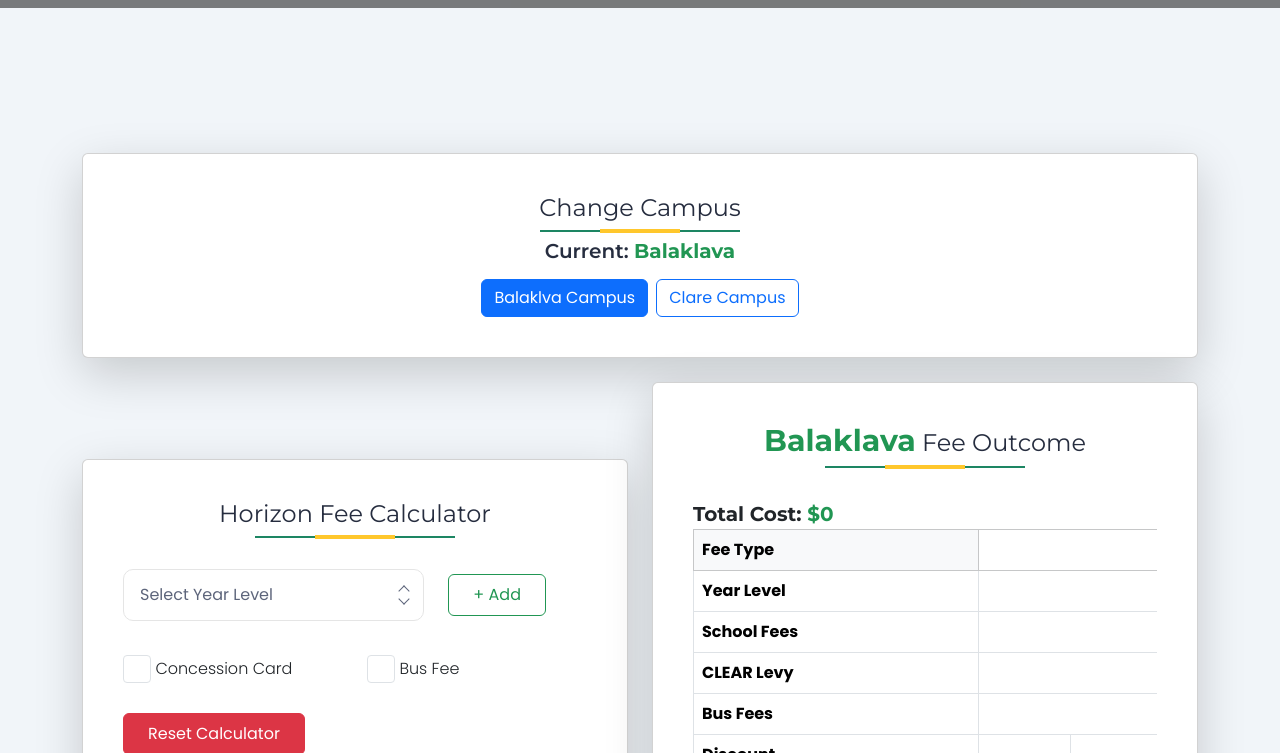
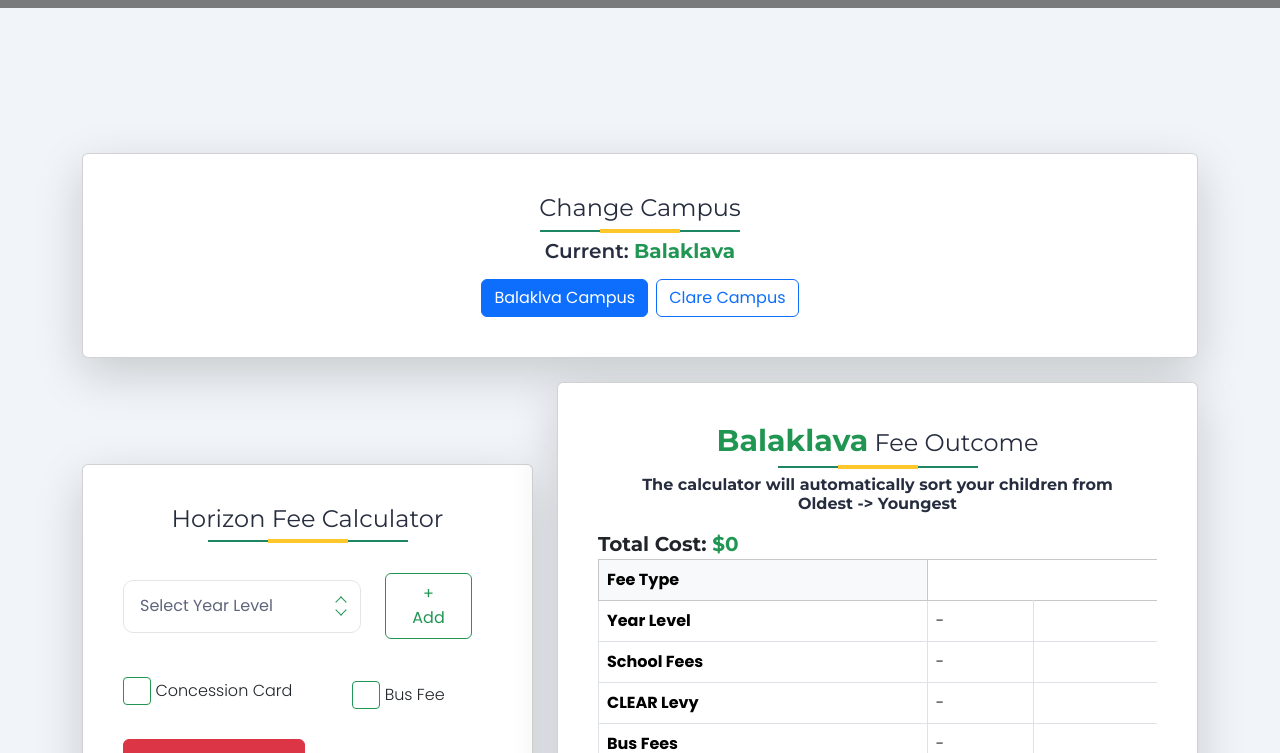
Before and after one commit to BradHeff/Horizon-Fee-Calculator, a React app: page / in a window 1280 px wide. Both pictures are taken after a click on the element 332 px from the left and 439 px from the top of the page. Shown: the part 47-800 px from the top of the page. Built offline with nearby package versions, Linux system fonts and the light colour scheme.

Commit message:
Updated Tuition.js to correct the CLEAR fees and functions of the dropdowns

```diff
--- a/src/Components/Calculator/Tuition.js
+++ b/src/Components/Calculator/Tuition.js
@@ -102,11 +102,11 @@
   "year12",
 ];
 
-function YearLevelSelector({ onSelect, index }) {
+function YearLevelSelector({ onSelect, index, isNew, value }) {
   return (
-    <div className="select-style-2">
+    <div className={`select-style-2 ${isNew ? 'new-dropdown' : ''}`}>
       <div className="select-position">
-        <select onChange={(e) => onSelect(e.target.value, index)}>
+        <select onChange={(e) => onSelect(e.target.value, index)} value={value}>
           <option value="">Select Year Level</option>
           {yearLevels.map((year) => (
             <option key={year} value={year}>
@@ -129,6 +129,7 @@
   const [sortedChildren, setSortedChildren] = useState([]);
   // Add a new state for campus
   const [campus, setCampus] = useState(props.campus || 0);
+  const [newDropdowns, setNewDropdowns] = useState([]);
 
   // Add this useEffect to recalculate total when campus changes
   useEffect(() => {
@@ -141,6 +142,7 @@
     const newState = [...prevState, false];
     return newState;
   });
+  setNewDropdowns((prevState) => [...prevState, true]);
   // Use setTimeout to delay the animation
   setTimeout(() => {
     setShowDropdowns((prevState) => {
@@ -157,6 +159,13 @@
   setChildren(newChildren);
   const sorted = calculateTotal(newChildren, hasConcessionCard, hasBusFee);
   setSortedChildren(sorted);
+
+  // Mark the dropdown as no longer new
+  setNewDropdowns((prevState) => {
+    const newState = [...prevState];
+    newState[index] = false;
+    return newState;
+  });
 };
 
   const calculateTotal = (childrenYears, concession, bus) => {
@@ -166,7 +175,7 @@
     .sort((a, b) => yearLevels.indexOf(b) - yearLevels.indexOf(a));
 
   sortedChildren.forEach((year, index) => {
-    if (index < 3) {
+    if (index < 3 && year) { // Add check for year
       const costs = concession
         ? (campus === 0 ? concessionFee : concessionFeeClare)[year]
         : (campus === 0 ? standardCosts : standardCostsClare)[year];
@@ -196,10 +205,16 @@
     calculateTotal(children, hasConcessionCard, e.target.checked);
   };
   const resetCalculator = () => {
-    setChildren([]);
+    setChildren([""]);
     setHasConcessionCard(false);
     setHasBusFee(false);
     setTotal(0);
+    setSortedChildren([]); // Clear sorted children
+    setShowDropdowns([true, false, false]); // Reset dropdown visibility
+    setNewDropdowns([false]); // Reset new dropdown state
+
+  // Recalculate total to clear the table
+  calculateTotal([""], false, false);
   };
   const getOrdinalSuffix = (i) => {
     const j = i % 10,
@@ -256,7 +271,9 @@
               </div>
             </div>
           </div>
-          <div className="col-12 col-md-6">
+        </div>
+        <div className="row align-items-center justify-content-center h-100">
+          <div className="col-12 col-md-5">
             <div className="card shadow-lg p-4">
               <div className="card-body">
                 <h3 className="title text-center">Horizon Fee Calculator</h3>
@@ -272,6 +289,8 @@
                       <YearLevelSelector
                         onSelect={(year) => updateChildYear(year, index)}
                         index={index}
+                        isNew={newDropdowns[index]}
+                        value={child}
                       />
                     </div>
                   ))}
@@ -285,8 +304,8 @@
                     </button>
                   </div>
                 </div>
-                <div className="row align-items-center justify-content-center">
-                  <div className="col-6">
+                <div className="row align-items-center justify-content-around">
+                  <div className="col-10 col-md-7">
                     <div className="checkbox-style">
                       <input
                         type="checkbox"
@@ -297,7 +316,7 @@
                       <label className="me-2">&nbsp;Concession Card</label>
                     </div>
                   </div>
-                  <div className="col-6">
+                  <div className="col-10 col-md-5 mt-2">
                     <div className="checkbox-style">
                       <input
                         type="checkbox"
@@ -322,10 +341,11 @@
               </div>
             </div>
           </div>
-          <div className="col-12 col-md-6">
+          <div className="col-12 col-md-7">
             <div className="card shadow-lg p-4">
               <div className="card-body total">
-                <h3 className="title text-center"><span className="text-success" style={{fontWeight: 700}}>{campus===0?"Balaklava":"Clare"}</span> Fee Outcome</h3>
+                <h3 className="title text-center mb-3"><span className="text-success" style={{fontWeight: 700}}>{campus===0?"Balaklava":"Clare"}</span> Fee Outcome</h3>
+                <h5 className="text-center m-0 p-0 mb-3">The calculator will automatically sort your children from <span>{`Oldest -> Youngest`}</span></h5>
                 <div className="row align-items-center justify-content-center">
                   <div className="col-12">
                     <div
@@ -364,15 +384,17 @@
                       <tbody>
                         <tr>
                           <th scope="row">Year Level</th>
-                          {sortedChildren.map((child, index) => (
+                          {sortedChildren.length > 0 ? (
+                            sortedChildren.map((child, index) => (
                               <td key={index}>
                                 {child ? child.toUpperCase() : "-"}
                               </td>
-                          ))}
+                            ))):(<td>-</td>)}
                         </tr>
                         <tr>
                           <th scope="row">School Fees</th>
-                          {sortedChildren.map((child, index) => (
+                          {sortedChildren.length > 0 ? (
+                            sortedChildren.map((child, index) => (
                               <td key={index}>
                                 <animated.span>
                                   {animatedProps.total.to(() =>
@@ -390,23 +412,25 @@
                                   )}
                                 </animated.span>
                               </td>
-                          ))}
+                            ))):(<td>-</td>)}
                         </tr>
                         <tr>
                           <th scope="row">CLEAR Levy</th>
-                          {sortedChildren.map((child, index) => (
+                          {sortedChildren.length > 0 ? (
+                            sortedChildren.map((child, index) => (
                               <td key={index}>
                                 <animated.span>
                                   {animatedProps.total.to(() =>
-                                  formatDollars(child ? getClearLevy(child) : 0)
+                                    formatDollars(child && index < 3 ? getClearLevy(child) : 0)
                                   )}
                                 </animated.span>
                               </td>
-                          ))}
+                            ))):(<td>-</td>)}
                         </tr>
                         <tr>
                           <th scope="row">Bus Fees</th>
-                          {sortedChildren.map((_, index) => (
+                          {sortedChildren.length > 0 ? (
+                            sortedChildren.map((_, index) => (
                               <td key={index}>
                                 <animated.span>
                                   {animatedProps.total.to(() =>
@@ -424,12 +448,13 @@
                                   )}
                                 </animated.span>
                               </td>
-                          ))}
+                            ))):(<td>-</td>)}
                         </tr>
                         <tr>
                           <th scope="row">Discount</th>
                           <td>-</td>
-                          {sortedChildren.slice(1).map((child, index) => (
+                          {sortedChildren.length > 0 ? (
+                            sortedChildren.slice(1).map((child, index) => (
                             <td key={index}>
                               <animated.span>
                                 {animatedProps.total.to(() =>
@@ -449,7 +474,7 @@
                                 )}
                               </animated.span>
                             </td>
-                        ))}
+                          ))):(<td>-</td>)}
                         </tr>
                       </tbody>
                       <tfoot>
--- a/src/assets/css/App.css
+++ b/src/assets/css/App.css
@@ -404,6 +404,16 @@
 .btn-hover {
   position: relative;
   overflow: hidden;
+}
+
+/* Checkbox styles */
+.checkbox-style input[type="checkbox"] {
+  border-color: var(--success-bg);
+}
+
+.checkbox-style input[type="checkbox"]:checked {
+  background-color: var(--success-bg);
+  border-color: var(--success-bg);
 }
 
 .btn-hover::after {
--- a/src/assets/css/index.css
+++ b/src/assets/css/index.css
@@ -788,14 +788,14 @@
 
 .select-style-2 .select-position::before {
   margin-top: 0px;
-  border-bottom: 1px solid var(--default-color);
-  border-right: 1px solid var(--default-color);
+  border-bottom: 1px solid var(--success-bg);
+  border-right: 1px solid var(--success-bg);
 }
 
 .select-style-2 .select-position::after {
   margin-top: -8px;
-  border-top: 1px solid var(--default-color);
-  border-left: 1px solid var(--default-color);
+  border-top: 1px solid var(--success-bg);
+  border-left: 1px solid var(--success-bg);
 }
 
 .select-style-2 .select-position select {
@@ -833,6 +833,17 @@
   padding-top: 8px;
   padding-bottom: 8px;
   font-size: 14px;
+}
+
+/* Dropdown styles */
+.select-style-2 select {
+  border: 2px solid var(--success-bg);
+}
+
+/* New dropdown style */
+.select-style-2.new-dropdown select {
+  border: 2px solid var(--primary-bg);
+  color: var(--success-bg);
 }
 
 .select-style-3 {
```
Also changed, not shown: 1 other file. Lines whose indentation alone changed are shown as unchanged.
